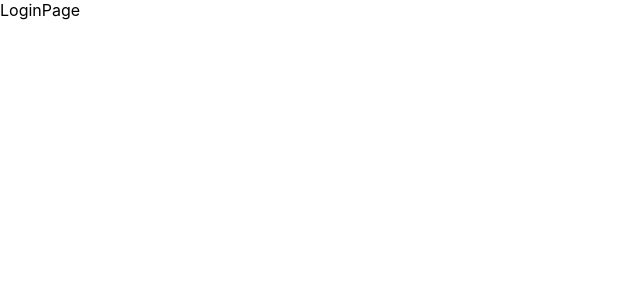
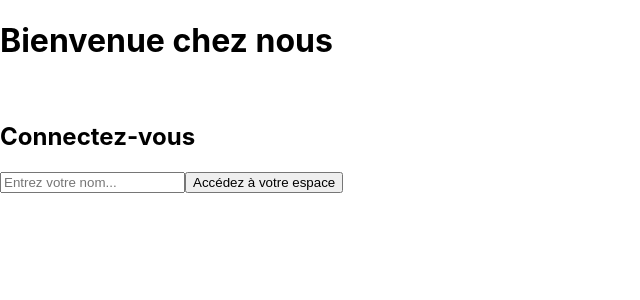
Before and after one commit to didierLaPasserelle/crazee-burger, a React (Create React App) app: page / in a window 1280 px wide. Shown: the top 300 px of the page, without its empty margins (0-640 px from the left). Built offline with nearby package versions, Linux system fonts and the light colour scheme.

Commit message:
✨ F01: LOGIN > Add title and form

```diff
--- a/src/components/pages/LoginPage.js
+++ b/src/components/pages/LoginPage.js
@@ -1,6 +1,42 @@
+import { useState } from "react"
+
 export default function LoginPage() {
+    // state
+    const [inputValue, setInputValue] = useState("")
+
+    // comportements
+const handleSubmit = (event) => {
+    event.preventDefault()
+    alert (`bonjour ${inputValue}`)
+    setInputValue("")
+ }
+
+const handleChange = (event) => {
+    setInputValue(event.target.value)
+  }
+
+    // render
 
   return (
-    <div>LoginPage</div>
+    <div>
+        <h1>Bienvenue chez nous</h1>
+        <br />
+        <h2>Connectez-vous</h2>
+        <form action="submit" onSubmit={handleSubmit}>
+            <input
+                value={inputValue}
+                onChange={handleChange}
+                type="text"
+                placeholder="Entrez votre nom..."
+                required
+            />
+            <button>Accédez à votre espace</button>
+        </form>
+    </div>
   )
 }
+
+/*
+Pour la collecte des données, on met en place un useState que l'on projette sur l'affichage via l'attribut value. C'est la synchro descendante.
+Ensuite la synchro ascendante en gérant le changement
+*/
```
